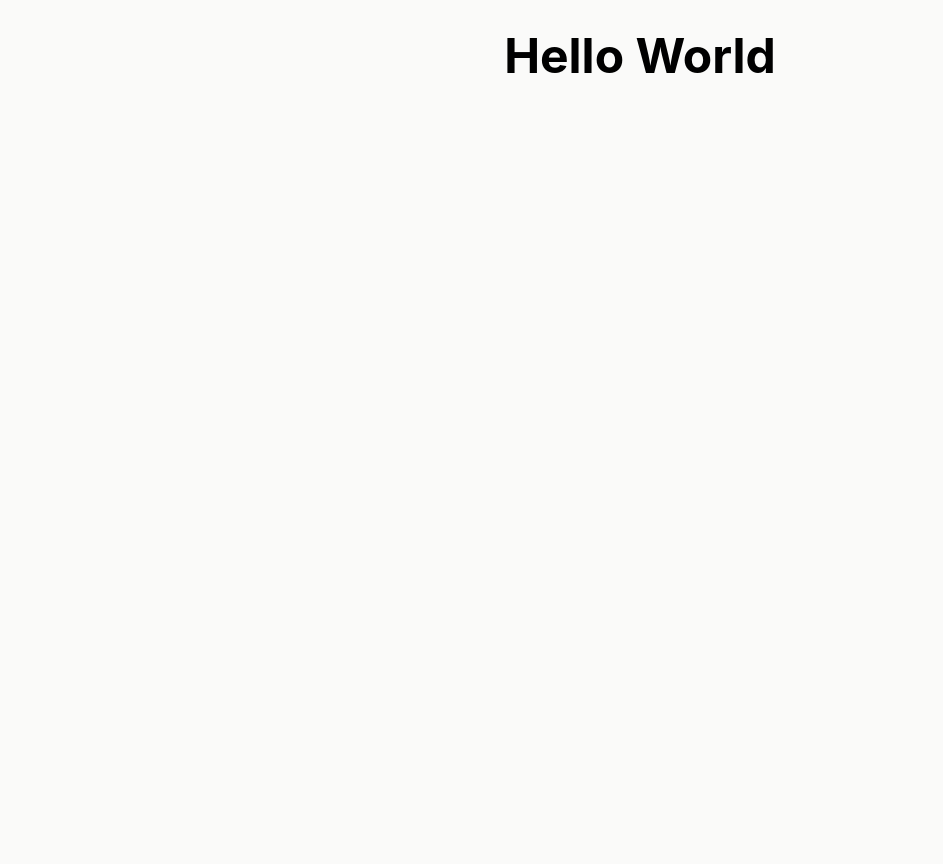
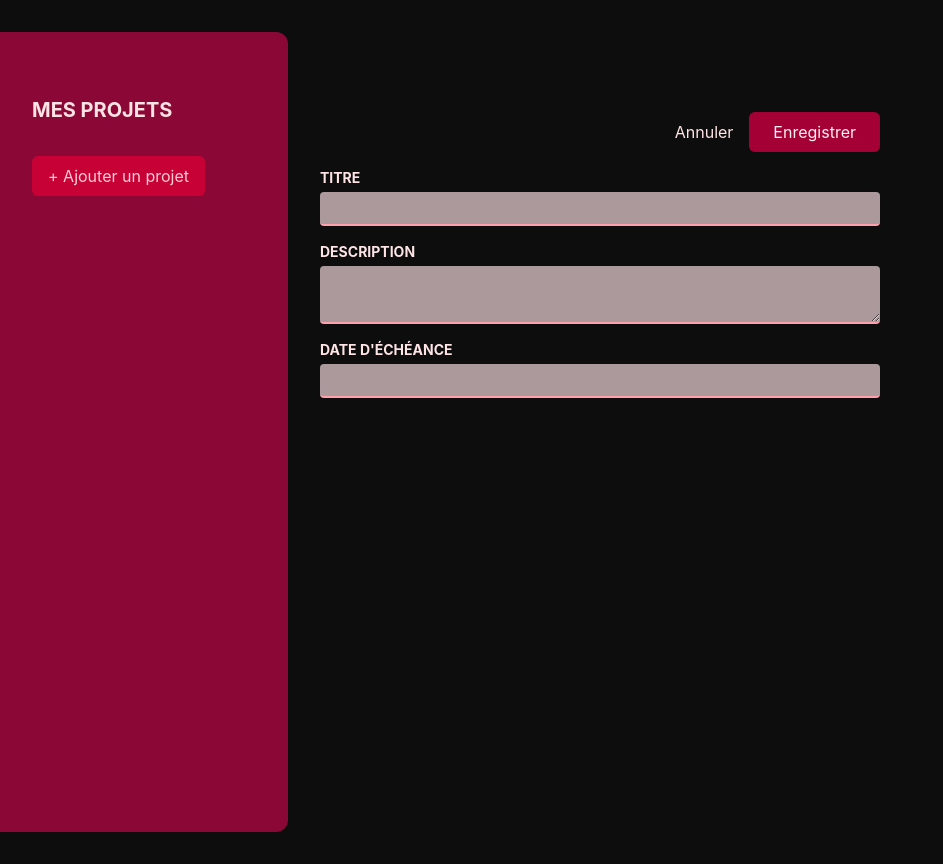
Before and after one commit to elviredev/react-project-managment, a React (Vite) app: page / in a window 1280 px wide. Shown: the whole page, without its empty margins (0-943 px from the left). Before the commit the page ends 800 px from the top, so only its background shows below. Built offline with nearby package versions, Linux system fonts and the light colour scheme.

Commit message:
🧩 Add ProjectsSidebar, NewProject, Input components.

```diff
--- a/index.html
+++ b/index.html
@@ -7,7 +7,7 @@
     <title>React Project Manager</title>
     <link href="/src/index.css" rel="stylesheet" />
   </head>
-  <body class="bg-stone-50">
+  <body class="bg-black/95">
     <div id="modal-root"></div>
     <div id="root"></div>
     <script type="module" src="/src/main.jsx"></script>
--- a/src/App.jsx
+++ b/src/App.jsx
@@ -1,8 +1,12 @@
+import NewProject from "./components/NewProject"
+import ProjectsSidebar from "./components/ProjectsSidebar"
+
 function App() {
   return (
-    <>
-      <h1 className="my-8 text-center text-5xl font-bold">Hello World</h1>
-    </>
+    <main className="h-screen my-8 flex gap-8">
+      <ProjectsSidebar />
+      <NewProject />
+    </main>
   )
 }
 
--- /dev/null
+++ b/src/components/Input.jsx
@@ -0,0 +1,17 @@
+export default function Input({ label, textarea, ...props }) {
+  const classes =
+    "w-full p-1 border-b-2 rounded-sm border-rose-300 bg-rose-100/65 text-black focus:outline-none focus:border-rose-600"
+
+  return (
+    <p className="flex flex-col gap-1 my-4">
+      <label className="text-sm font-bold uppercase text-rose-100">
+        {label}
+      </label>
+      {textarea ? (
+        <textarea className={classes} {...props} />
+      ) : (
+        <input className={classes} {...props} />
+      )}
+    </p>
+  )
+}
--- /dev/null
+++ b/src/components/NewProject.jsx
@@ -0,0 +1,26 @@
+import Input from "./Input"
+
+export default function NewProject() {
+  return (
+    <div className="w-140 mt-16">
+      <menu className="flex items-center justify-end gap-4 my-4">
+        <li>
+          <button className="text-rose-100 hover:text-rose-200 cursor-pointer">
+            Annuler
+          </button>
+        </li>
+        <li>
+          <button className="px-6 py-2 rounded-md bg-rose-800 text-rose-50 hover:bg-rose-900 cursor-pointer">
+            Enregistrer
+          </button>
+        </li>
+      </menu>
+
+      <div>
+        <Input label="Titre" />
+        <Input label="Description" textarea />
+        <Input label="Date d'échéance" />
+      </div>
+    </div>
+  )
+}
--- /dev/null
+++ b/src/components/ProjectsSidebar.jsx
@@ -0,0 +1,15 @@
+export default function ProjectsSidebar() {
+  return (
+    <aside className="w-1/3 px-8 py-16 bg-rose-900 text-rose-50 md:w-72 rounded-r-xl">
+      <h2 className="mb-8 font-bold uppercase md:text-xl text-rose-100">
+        Mes Projets
+      </h2>
+      <div>
+        <button className="px-4 py-2 text-xs md:text-base rounded-md bg-rose-700 text-rose-200 hover:bg-rose-600 hover:text-rose-100 cursor-pointer">
+          + Ajouter un projet
+        </button>
+      </div>
+      <ul></ul>
+    </aside>
+  )
+}
```
